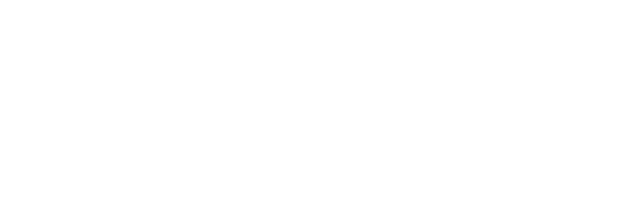
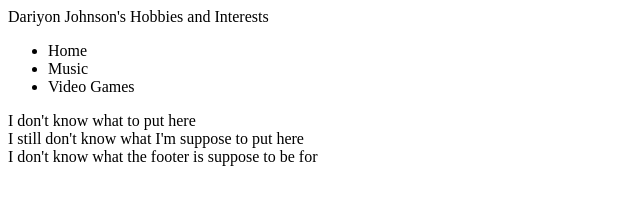
Before and after one commit to dary099/homepage, a plain HTML site: page index.html in a window 1280 px wide. Shown: the whole page, without its empty margins (0-640 px from the left). Drawn offline with Linux system fonts and the light colour scheme.

Commit message:
Update index.html

```diff
--- a/index.html
+++ b/index.html
@@ -1 +1,25 @@
+<html>
+<head>
 <title> Dariyon's Hobbies</title>
+  </head>
+  <body>
+    <header> Dariyon Johnson's Hobbies and Interests</header>
+    <nav>
+      <ul>
+        <li>Home</li>
+        <li>Music</li>
+        <li>Video Games</li>
+      </ul>
+    </nav>
+    <! can also use div,class,column for the two column layout>
+    <section>
+      I don't know what to put here
+    </section>
+    <aside>
+      I still don't know what I'm suppose to put here
+    </aside>
+    <footer>
+      I don't know what the footer is suppose to be for
+    </footer>
+  </body>
+ </html>
```
